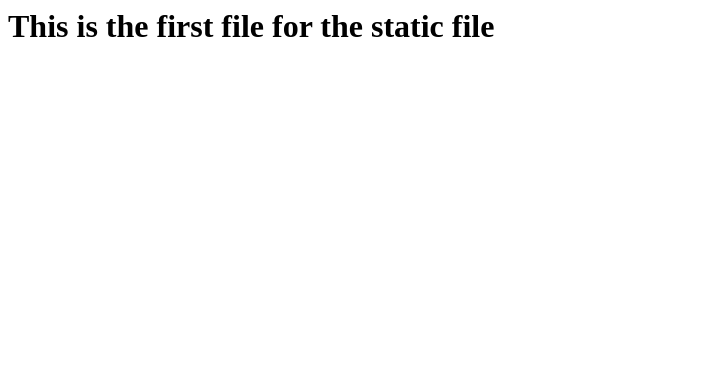
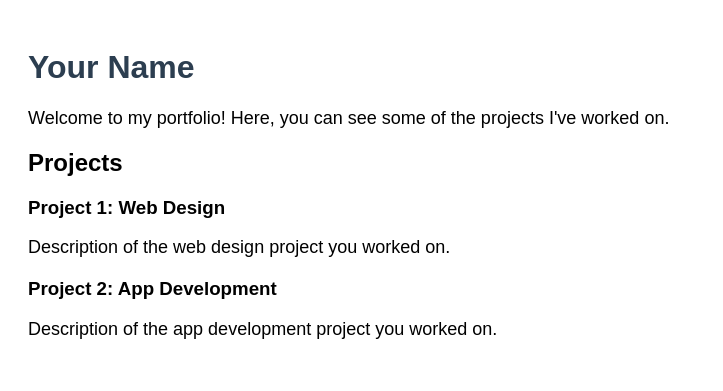
Before and after one commit to Yashraj-Pradip-Haridas/Static_site_generation_practise, a plain HTML site: page index.html in a window 1280 px wide. Shown: the whole page, without its empty margins (0-723 px from the left). Drawn offline with Linux system fonts and the light colour scheme.

Commit message:
Update index.html

```diff
--- a/index.html
+++ b/index.html
@@ -1 +1,28 @@
-<h1>This is the first file for the static file
+<!DOCTYPE html>
+<html lang="en">
+<head>
+    <meta charset="UTF-8">
+    <meta name="viewport" content="width=device-width, initial-scale=1.0">
+    <title>Your Name - Portfolio</title>
+    <style>
+        body { font-family: Arial, sans-serif; padding: 20px; }
+        h1 { color: #2c3e50; }
+        p { font-size: 18px; }
+        .project { margin-bottom: 20px; }
+    </style>
+</head>
+<body>
+    <h1>Your Name</h1>
+    <p>Welcome to my portfolio! Here, you can see some of the projects I've worked on.</p>
+
+    <h2>Projects</h2>
+    <div class="project">
+        <h3>Project 1: Web Design</h3>
+        <p>Description of the web design project you worked on.</p>
+    </div>
+    <div class="project">
+        <h3>Project 2: App Development</h3>
+        <p>Description of the app development project you worked on.</p>
+    </div>
+</body>
+</html>
```
